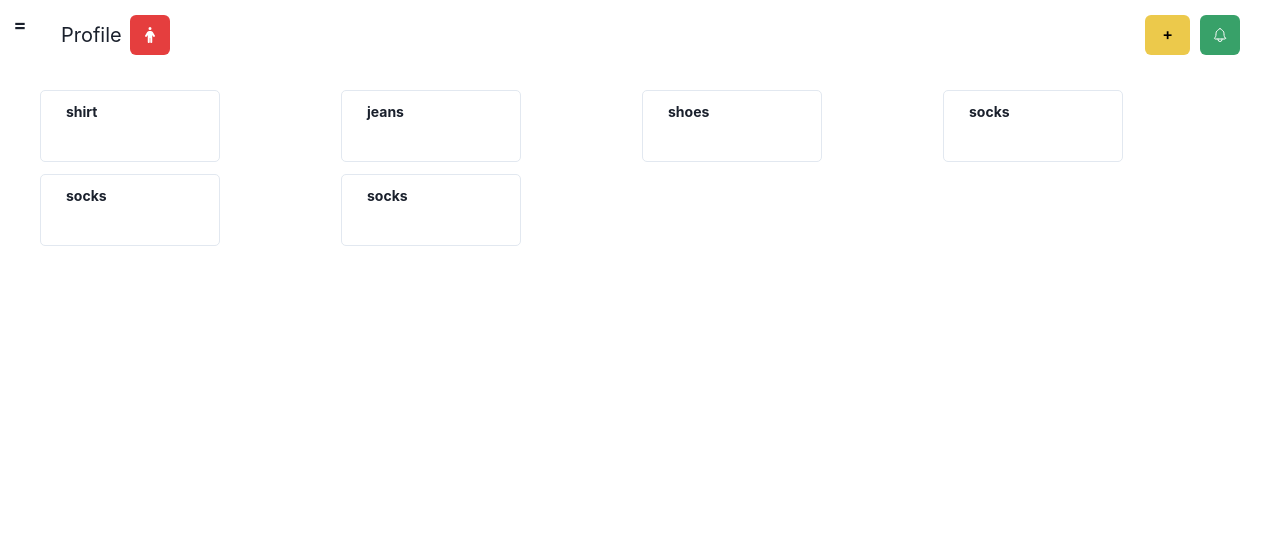
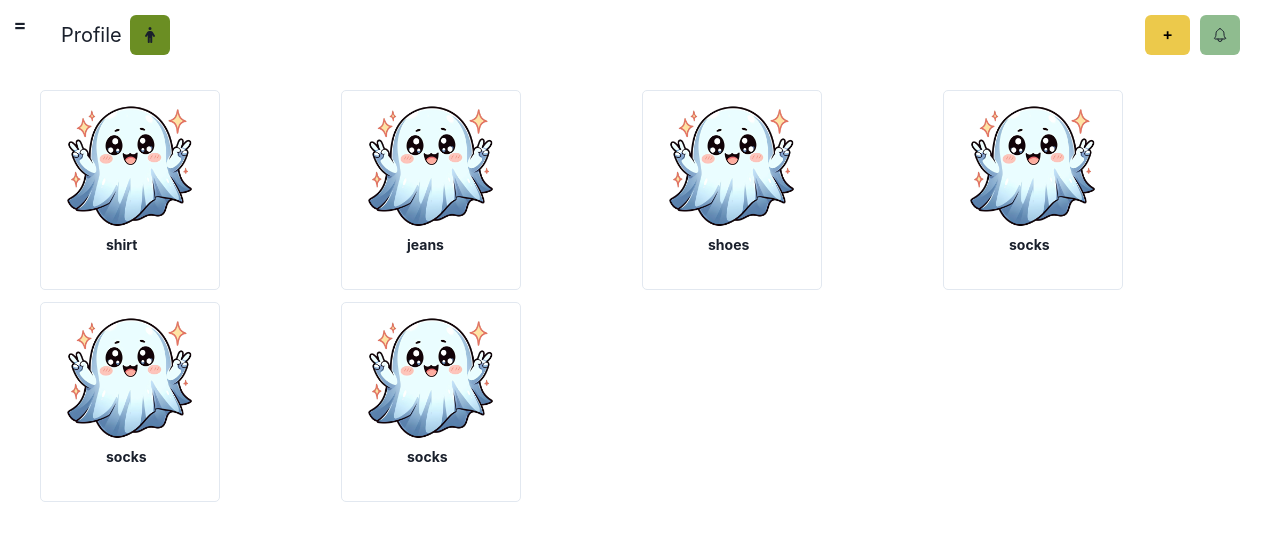
Before and after one commit to Oasis-NEU/f24-group13, a React (Vite) app: page /profile in a window 1280 px wide. Shown: the top 540 px of the page. Built offline with nearby package versions, Linux system fonts and the light colour scheme.

Commit message:
another quick update!
added a url field to the vars in the array, and centered the text to be underneath, also downloaded image library https://react-icons.github.io/react-icons/search/#q=person for some of the icons forgot to mention.

```diff
--- a/src/pages/Profile.jsx
+++ b/src/pages/Profile.jsx
@@ -23,33 +23,40 @@ import { Flex } from '@chakra-ui/react'
 import { Stack, HStack, VStack } from '@chakra-ui/react'
 import { Text } from '@chakra-ui/react'
 import { IconButton } from '@chakra-ui/react';
+import { Image } from '@chakra-ui/react'
 
 
 export default function Profile() {
 
     var x = 3;
     const picture1 = {
-        item:'shirt'
+        item:'shirt',
+        itemimgURL:'test-images/ghost.jpg'
     }
 
     const picture2 = {
-        item:'jeans'
+        item:'jeans',
+        itemimgURL:'test-images/ghost.jpg'
     }
 
     const picture3 = {
-        item:'shoes'
+        item:'shoes',
+        itemimgURL:'test-images/ghost.jpg'
     }
 
     const picture4 = {
-        item:'socks'
+        item:'socks',
+        itemimgURL:'test-images/ghost.jpg'
     }
 
     const picture5 = {
-        item:'socks'
+        item:'socks',
+        itemimgURL:'test-images/ghost.jpg'
     }
 
     const picture6 = {
-        item:'socks'
+        item:'socks',
+        itemimgURL:'test-images/ghost.jpg'
     }
 
     const { isOpen, onOpen, onClose } = useDisclosure()
@@ -65,10 +72,10 @@ export default function Profile() {
                 <Text fontSize={'20px'} pt ='20px' pl ='5px'>
                         Profile
                 </Text>
-                <IconButton style={{position: 'absolute', top: '15px', right: '40px' }} colorScheme='green'>
+                <IconButton style={{position: 'absolute', top: '15px', right: '40px' }} bgColor={'darkseagreen'}>
                     <IoNotificationsOutline />
                 </IconButton>
-                <IconButton style={{position: 'absolute', top: '15px', left: '130px' }}colorScheme='red'>
+                <IconButton style={{position: 'absolute', top: '15px', left: '130px' }}bgColor='olivedrab'>
                     <FaPerson />
                 </IconButton>
             {/*    <Button style={{position: 'absolute', top: '10px', left: '40px' }}colorScheme='red'>UserProfile</Button> */}
@@ -89,8 +96,11 @@ export default function Profile() {
                         <Box display={"flex"} maxWidth={'180px'} borderWidth={'1px'} borderRadius={5} overflow={'hidden'}>
                             <Flex align="center" paddingRight={'15px'} paddingLeft={'15px'} columnGap={'5px'}>
                             <Box p='10px'>
+                                <Image
+                                    src = {picture.itemimgURL}
+                                />
                                             <VStack rowGap={'0px'} h = '50px' w = '50px' alignItems={'flex-start'} >
-                                                <Text textAlign="left" fontSize={'14px'} as='b'textColor={'gray.800'} >
+                                                <Text textAlign="center" paddingTop='5px' paddingLeft='40px' fontSize={'14px'} as='b'textColor={'gray.800'} >
                                                     {picture.item}
                                                 </Text>
                                             </VStack>
```
